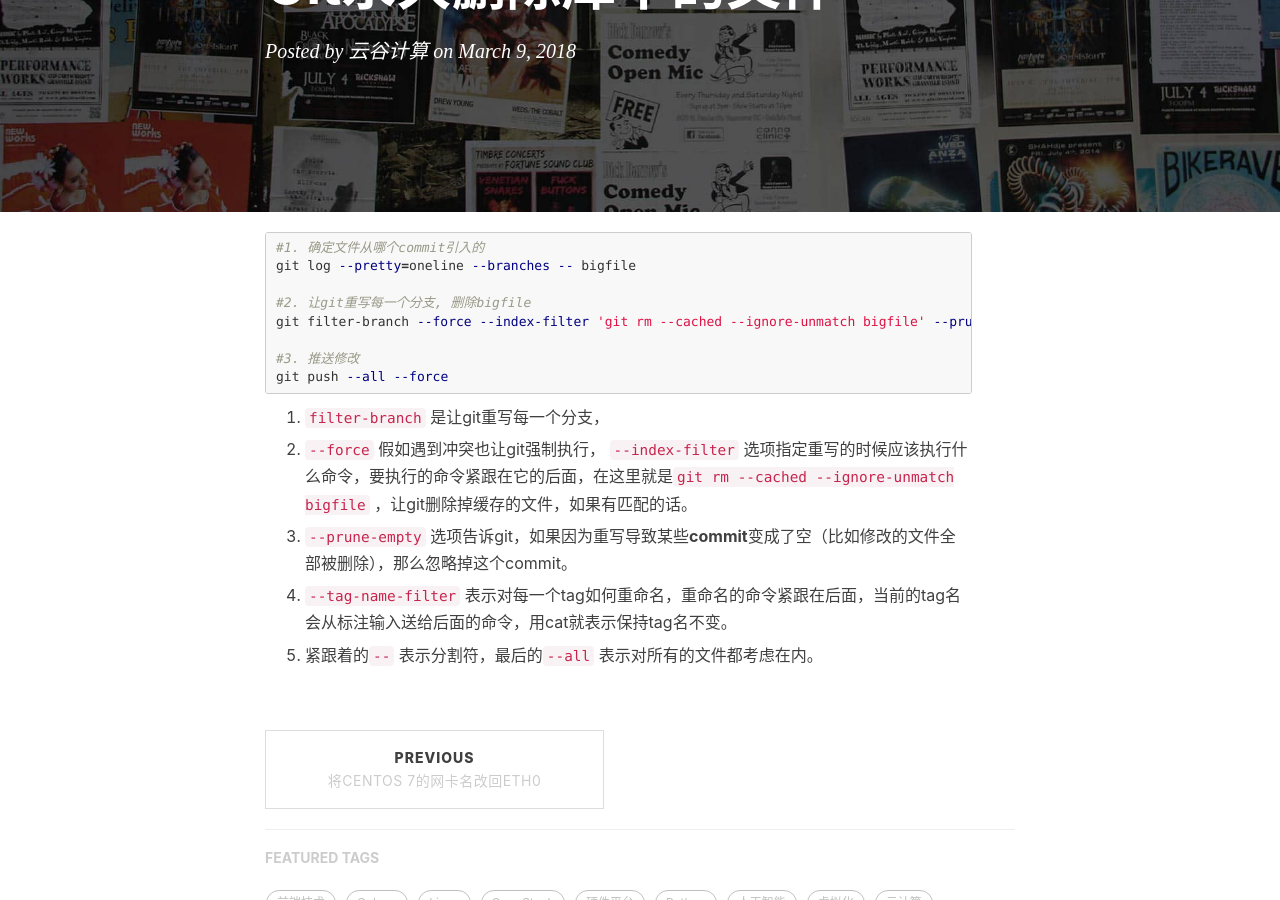
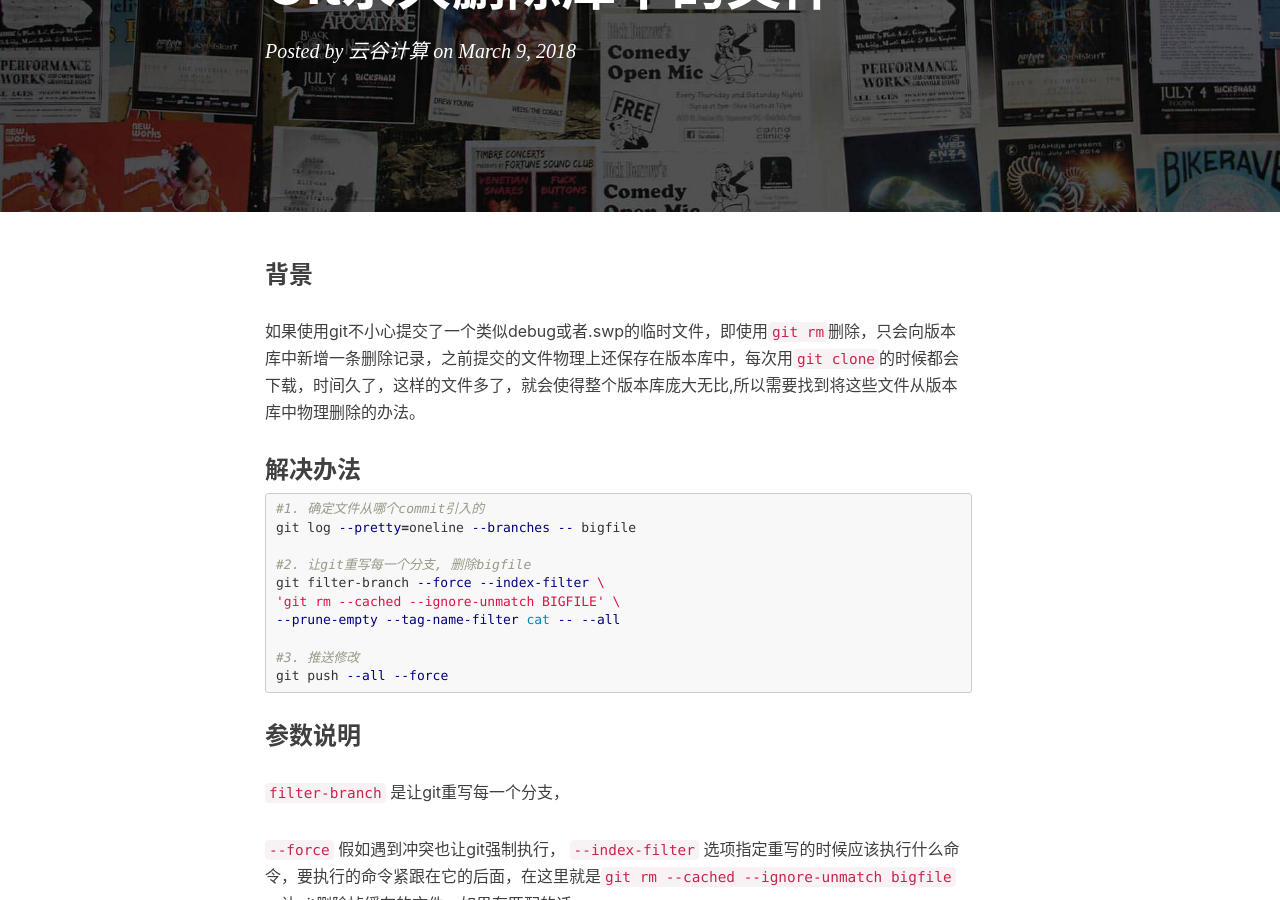
Before and after one commit to luohao-brian/luohao-brian.github.io, a Jekyll site: the page built from _posts/2018-3-9-Git永久删除库中的文件.md, in a window 1280 px wide and 900 px high, scrolled down 245 px. Built offline with Jekyll 4.4.1, drawn with Linux system fonts in a browser that asks for light colours; comment, search, counter and statistics services are not loaded.

Commit message:
修改文章Git物理删除文件，添加背景描述

````diff
--- a/_posts/2018-3-9-Git永久删除库中的文件.md
+++ b/_posts/2018-3-9-Git永久删除库中的文件.md
@@ -4,27 +4,32 @@ title: Git永久删除库中的文件
 tags: [git]
 ---
 
+### 背景
+如果使用git不小心提交了一个类似debug或者.swp的临时文件，即使用`git rm`删除，只会向版本库中新增一条删除记录，之前提交的文件物理上还保存在版本库中，每次用`git clone`的时候都会下载，时间久了，这样的文件多了，就会使得整个版本库庞大无比,所以需要找到将这些文件从版本库中物理删除的办法。
 
+### 解决办法
 
 ```bash
 #1. 确定文件从哪个commit引入的
 git log --pretty=oneline --branches -- bigfile
 
 #2. 让git重写每一个分支, 删除bigfile
-git filter-branch --force --index-filter 'git rm --cached --ignore-unmatch bigfile' --prune-empty --tag-name-filter cat -- --all
+git filter-branch --force --index-filter \
+'git rm --cached --ignore-unmatch BIGFILE' \
+--prune-empty --tag-name-filter cat -- --all
 
 #3. 推送修改
 git push --all --force
 ```
 
+### 参数说明
 
+`filter-branch` 是让git重写每一个分支，
 
-1. `filter-branch` 是让git重写每一个分支，
+`--force` 假如遇到冲突也让git强制执行， `--index-filter` 选项指定重写的时候应该执行什么命令，要执行的命令紧跟在它的后面，在这里就是`git rm --cached --ignore-unmatch bigfile` ，让git删除掉缓存的文件，如果有匹配的话。
 
-2. `--force` 假如遇到冲突也让git强制执行， `--index-filter` 选项指定重写的时候应该执行什么命令，要执行的命令紧跟在它的后面，在这里就是`git rm --cached --ignore-unmatch bigfile` ，让git删除掉缓存的文件，如果有匹配的话。
+`--prune-empty` 选项告诉git，如果因为重写导致某些**commit**变成了空（比如修改的文件全部被删除），那么忽略掉这个commit。
 
-3. `--prune-empty` 选项告诉git，如果因为重写导致某些**commit**变成了空（比如修改的文件全部被删除），那么忽略掉这个commit。
+`--tag-name-filter` 表示对每一个tag如何重命名，重命名的命令紧跟在后面，当前的tag名会从标注输入送给后面的命令，用cat就表示保持tag名不变。
 
-4. `--tag-name-filter` 表示对每一个tag如何重命名，重命名的命令紧跟在后面，当前的tag名会从标注输入送给后面的命令，用cat就表示保持tag名不变。
-
-5. 紧跟着的`--` 表示分割符，最后的`--all` 表示对所有的文件都考虑在内。
+紧跟着的`--` 表示分割符，最后的`--all` 表示对所有的文件都考虑在内。
````
